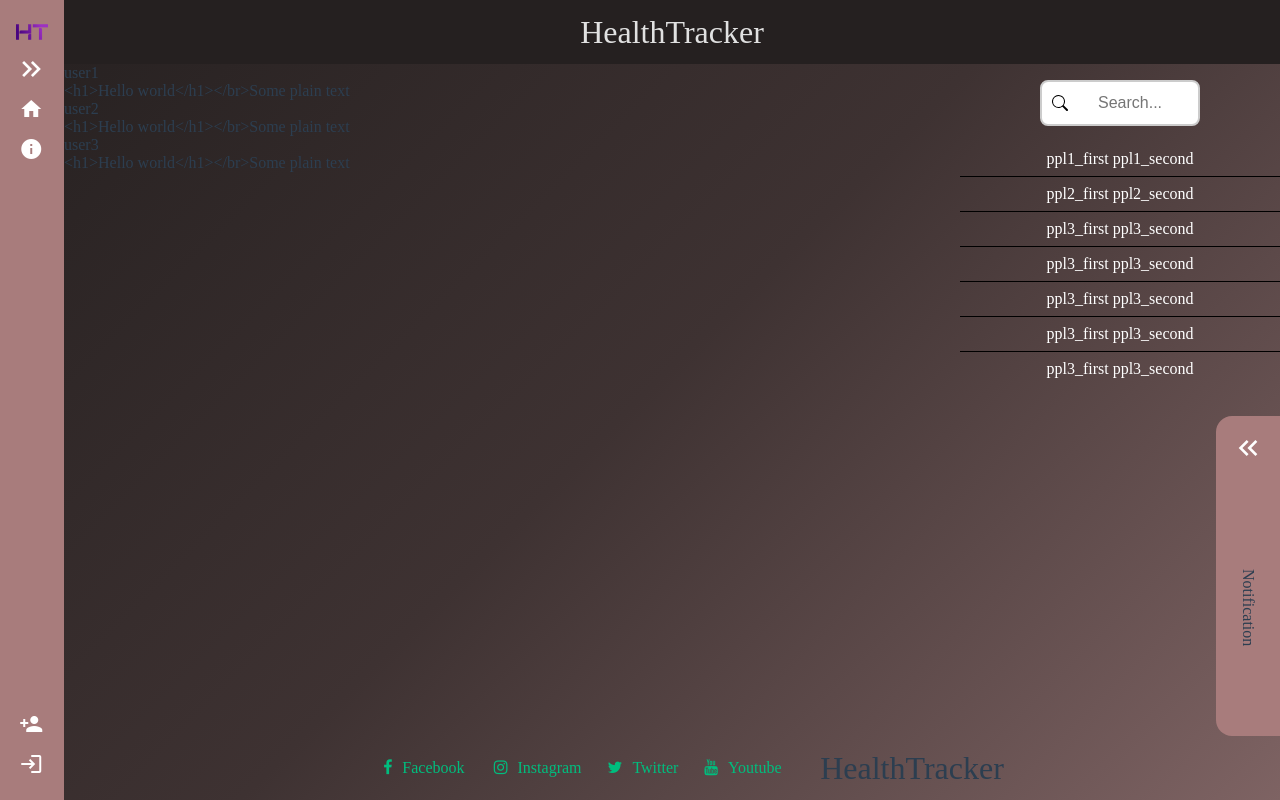
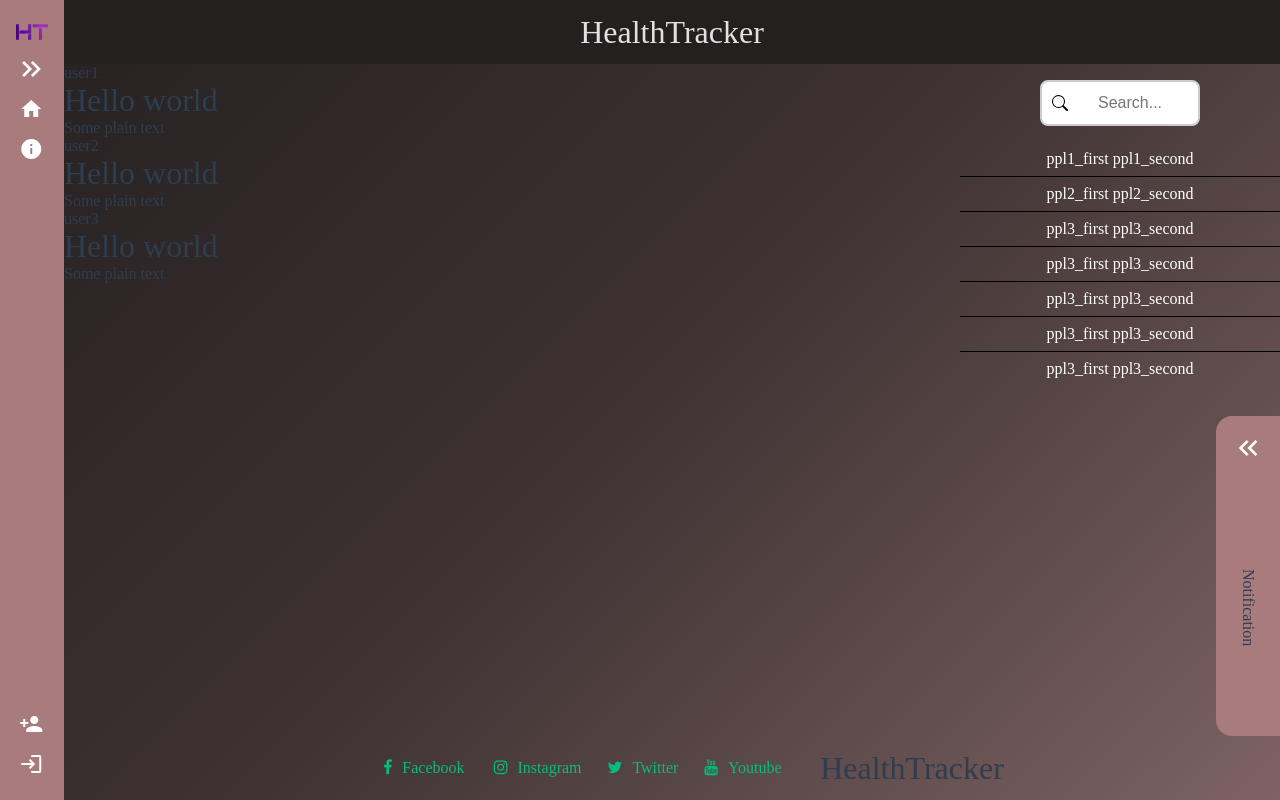
Before and after one commit to Hikareel/HealthTracker, a Vue app in the folder HealthTracker/healthtracker.client/: page /community in a window 1280 px wide. Built offline with nearby package versions, Linux system fonts and the light colour scheme; what @vueform/vueform would draw is missing.

Commit message:
Added markdown text in posts.

```diff
--- a/HealthTracker/healthtracker.client/package.json
+++ b/HealthTracker/healthtracker.client/package.json
@@ -16,6 +16,8 @@
     "axios": "^1.6.7",
     "bootstrap-icons": "^1.11.3",
     "bootstrap-vue": "^2.23.1",
+    "dompurify": "^3.0.9",
+    "markdown-it": "^14.0.0",
     "vue": "^3.4.15",
     "vue-axios": "^3.5.2",
     "vue-router": "^4.2.5"
--- a/HealthTracker/healthtracker.client/src/components/views/community/post/post.vue
+++ b/HealthTracker/healthtracker.client/src/components/views/community/post/post.vue
@@ -4,22 +4,30 @@
       <div class="header">
         <p>{{ item.user }}</p>
       </div>
-      <div class="main">
-        {{ item.markdownText }}
-      </div>
+      <div class="main" v-html="safeHtml"></div>
       <div class="footer">
-
+        <!-- Footer content -->
       </div>
     </div>
   </main>
 </template>
 
 <script lang="ts" setup>
+import { computed } from 'vue';
+import DOMPurify from 'dompurify';
+import MarkdownIt from 'markdown-it';
 import type { IPostModel } from '@/data/models/postModels';
 
-defineProps<{
+const { item } = defineProps<{
   item: IPostModel
-}>()
+}>();
+
+const md = new MarkdownIt();
+
+const safeHtml = computed(() => {
+  const rawHtml = md.render(item.markdownText);
+  return DOMPurify.sanitize(rawHtml);
+});
 
 </script>
 
--- a/HealthTracker/healthtracker.client/src/data/models/postModels.ts
+++ b/HealthTracker/healthtracker.client/src/data/models/postModels.ts
@@ -5,15 +5,18 @@ import { reactive } from "vue";
 const PostData = reactive([
     {
         user: "user1",
-        markdownText: "<h1>Hello world</h1></br>Some plain text"
+        markdownText: "# Hello world\n\nSome plain text"
+
     },
     {
         user: "user2",
-        markdownText: "<h1>Hello world</h1></br>Some plain text"
+        markdownText: "# Hello world\n\nSome plain text"
+
     },
     {
         user: "user3",
-        markdownText: "<h1>Hello world</h1></br>Some plain text"
+        markdownText: "# Hello world\n\nSome plain text"
+
     }
 ])
 
```
Also changed, not shown: 2 other files (tests, documents, lock files or other folders).
